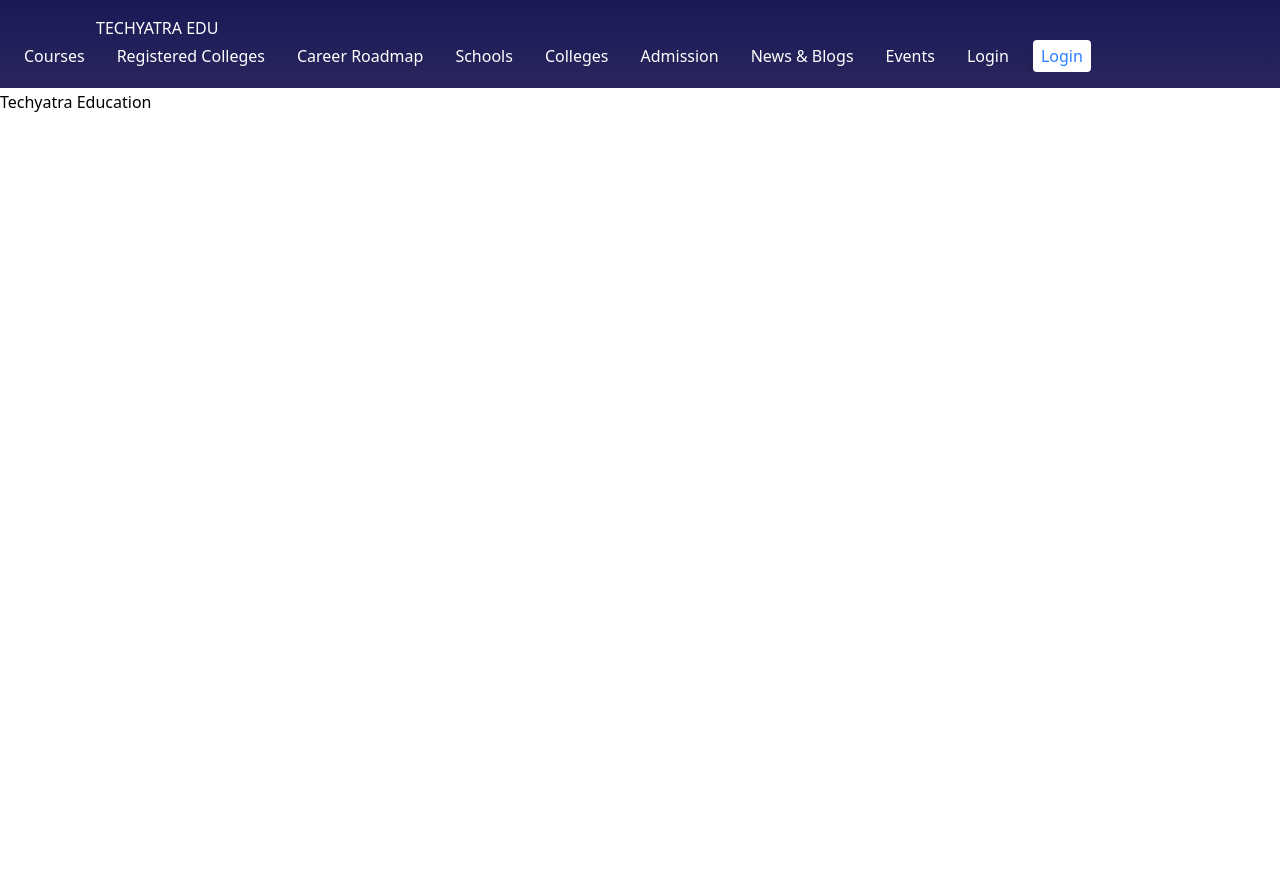
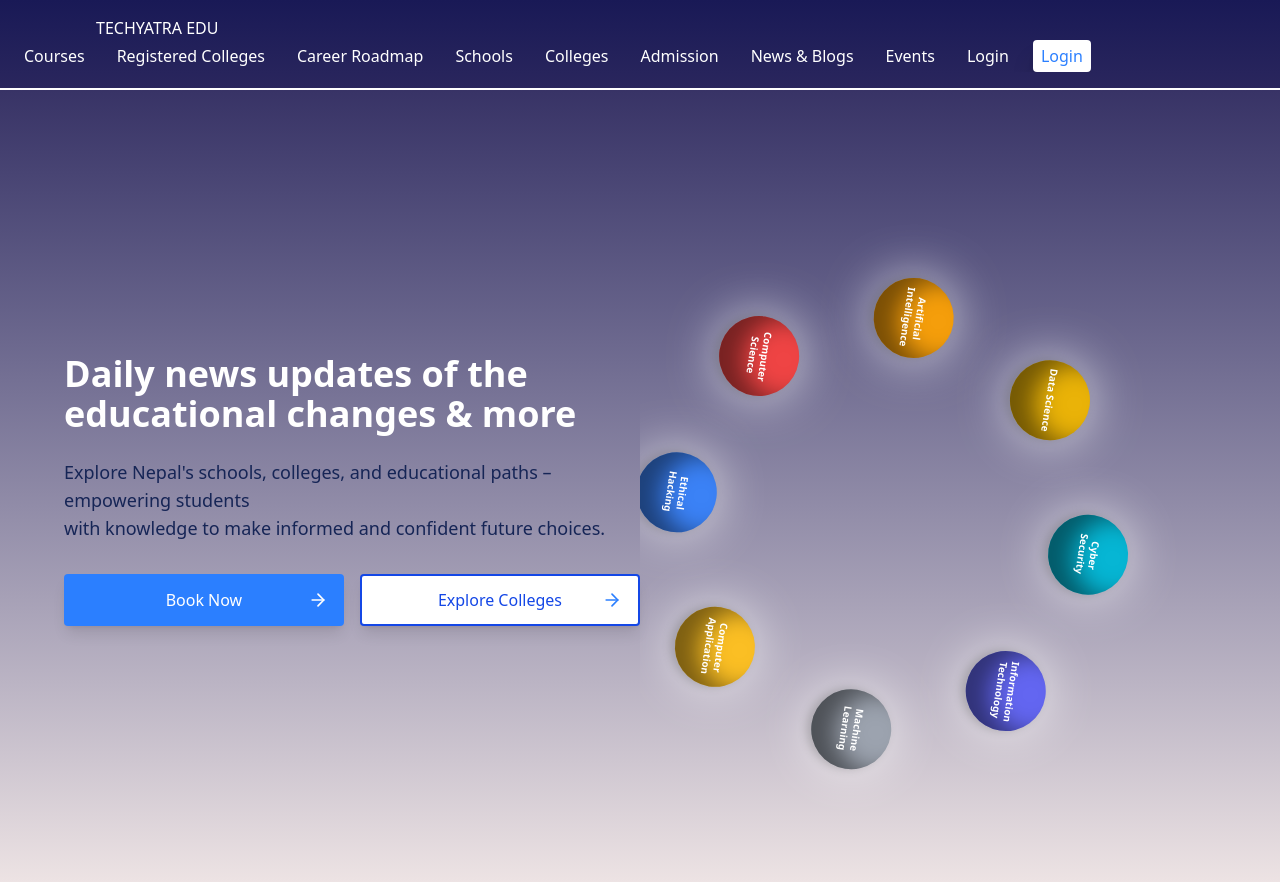
Before and after one commit to techyatra123/techyatraedu, a Next.js app: page / in a window 1280 px wide. Shown: the top 882 px of the page. Before the commit the page ends 800 px from the top, so only its background shows below. Built offline with nearby package versions, Linux system fonts and the light colour scheme.

Commit message:
hero section component

```diff
--- a/src/app/page.tsx
+++ b/src/app/page.tsx
@@ -1,6 +1,7 @@
-
+import HeroSection from '@/components/hero';
 export default function Home() {
   return (
-    <>Techyatra Education</>
+    <>
+    <HeroSection/></>
   );
 }
--- /dev/null
+++ b/src/components/hero.tsx
@@ -0,0 +1,78 @@
+"use client";
+
+import React, { useState, useEffect } from "react";
+import { ArrowRight } from "lucide-react";
+import SolarSystemOrbit from "./subcomponents/roundanimation.hero";
+
+const H1ContentList = [
+  <>
+    Book training session for your <br /> school today
+  </>,
+  <>
+    Daily news updates of the <br /> educational changes & more
+  </>,
+  <>
+    Providing IT training all over <br /> Nepal since 2025
+  </>,
+];
+
+const HeroSection: React.FC = () => {
+  const [currentIndex, setCurrentIndex] = useState(0);
+  const [isVisible, setIsVisible] = useState(true);
+
+  useEffect(() => {
+    const interval = setInterval(() => {
+      setIsVisible(false);
+      setTimeout(() => {
+        setCurrentIndex((prevIndex) => (prevIndex + 1) % H1ContentList.length);
+        setIsVisible(true);
+      }, 500);
+    }, 3000);
+    return () => clearInterval(interval);
+  }, []);
+
+  return (
+    <div className="bg-gradient-to-b from-[#383366] to-[#efe5e5]
+      min-h-[110vh] md:min-h-[91vh]
+      h-auto flex flex-col md:flex-row
+      items-center justify-between
+      px-6 md:px-16 py-12 md:py-0"
+    >
+      {/* Left Content */}
+      <div className="w-full md:w-1/2 flex flex-col items-start">
+        <h1
+          className={`text-2xl sm:text-3xl md:text-4xl text-white font-semibold mb-6 transition-opacity duration-500 min-h-[5rem] ${
+            isVisible ? "opacity-100" : "opacity-0"
+          }`}
+        >
+          {H1ContentList[currentIndex]}
+        </h1>
+
+        <p className="text-sm sm:text-base md:text-lg text-blue-950 mb-8 max-w-xl pt-12 md:pt-0">
+          Explore Nepal&apos;s schools, colleges, and educational paths – empowering students{" "}
+          <br className="hidden sm:block" />
+          with knowledge to make informed and confident future choices.
+        </p>
+
+        <div className="flex flex-col sm:flex-row gap-4 w-full pt-12 md:pt-0">
+          <button className="relative bg-blue-500 text-white px-4 py-3 rounded shadow-lg hover:shadow-2xl transition duration-300 flex items-center justify-center w-full sm:w-[300px] group">
+            <span className="text-center">Book Now</span>
+            <ArrowRight className="absolute right-4 w-5 h-5 group-hover:translate-x-1 transition-transform duration-300" />
+          </button>
+
+          <button className="relative px-4 py-3 rounded shadow-lg hover:shadow-2xl bg-white transition duration-300 flex items-center justify-center w-full sm:w-[300px] group border-2 border-blue-700">
+            <span className="text-center text-blue-700">Explore Colleges</span>
+            <ArrowRight className="absolute text-blue-500 right-4 w-5 h-5 group-hover:translate-x-1 transition-transform duration-300" />
+          </button>
+        </div>
+      </div>
+
+      {/* Right Animation */}
+      <div className="w-full md:w-1/2 relative mt-10 md:mt-0 hidden md:block items-center justify-center">
+        <SolarSystemOrbit />
+      </div>
+    </div>
+  );
+};
+
+export default HeroSection;
--- /dev/null
+++ b/src/components/subcomponents/roundanimation.hero.tsx
@@ -0,0 +1,81 @@
+"use client";
+
+import { motion } from "framer-motion";
+
+export default function SolarSystemOrbit() {
+  const orbitRadius = 13 * 16; // 224px
+  const orbitDiameter = orbitRadius * 2;
+
+  const orbitingSubjects = [
+    { label: "Machine Learning", color: "#9CA3AF" },
+    { label: "Computer Application", color: "#FBBF24" },
+    { label: "Ethical Hacking", color: "#3B82F6" },
+    { label: "Computer Science", color: "#EF4444" },
+    { label: "Artificial Intelligence", color: "#F59E0B" },
+    { label: "Data Science", color: "#EAB308" },
+    { label: "Cyber Security", color: "#06B6D4" },
+    { label: "Information Technology", color: "#6366F1" },
+  ];
+
+  const renderedOrbitingBubbles = orbitingSubjects.map((subject, index) => {
+    const angleDeg = (360 / orbitingSubjects.length) * index;
+    const angleRad = (angleDeg * Math.PI) / 180;
+    const offsetX = orbitRadius * Math.cos(angleRad);
+    const offsetY = orbitRadius * Math.sin(angleRad);
+
+    return (
+      <div
+        key={subject.label}
+        className="absolute flex flex-col items-center"
+        style={{
+          top: "50%",
+          left: "50%",
+          transform: `translate(${offsetX}px, ${offsetY}px)`,
+        }}
+      >
+        <div
+          className="w-20 h-20 rounded-full flex items-center justify-center text-[10px] font-semibold text-white text-center px-2 break-words leading-tight transition duration-300"
+          style={{
+            backgroundColor: subject.color,
+            boxShadow: `
+      0 0 51px 1px rgba(255, 255, 255, 0.7),  /* outer white glow */
+      0 4px 10px rgba(0, 0, 0, 0.3),         /* outer black drop shadow */
+      inset 0 -25px 25px rgba(0, 0, 0, 0.5)   /* inner linear-style black shadow */
+    `,
+          }}
+        >
+          {subject.label}
+        </div>
+      </div>
+    );
+  });
+
+  return (
+    <div className="flex justify-center items-center h-screen relative overflow-hidden">
+      <motion.div
+        className="relative"
+        style={{ originX: "50%", originY: "50%" }} // Pivot center
+        animate={{ rotate: [0, 360] }} // Use keyframes for smooth rotation
+        transition={{
+          repeat: Infinity,
+          repeatType: "loop",
+          duration: 20,
+          ease: "linear",
+        }}
+      >
+        <div
+          className="absolute"
+          style={{
+            width: `${orbitDiameter}px`,
+            height: `${orbitDiameter}px`,
+            top: "50%",
+            left: "50%",
+            transform: "translate(-50%, -50%)",
+          }}
+        >
+          {renderedOrbitingBubbles}
+        </div>
+      </motion.div>
+    </div>
+  );
+}
```
Also changed, not shown: package.json (+8 -6 lines), 1 other file (tests, documents, lock files or other folders).
